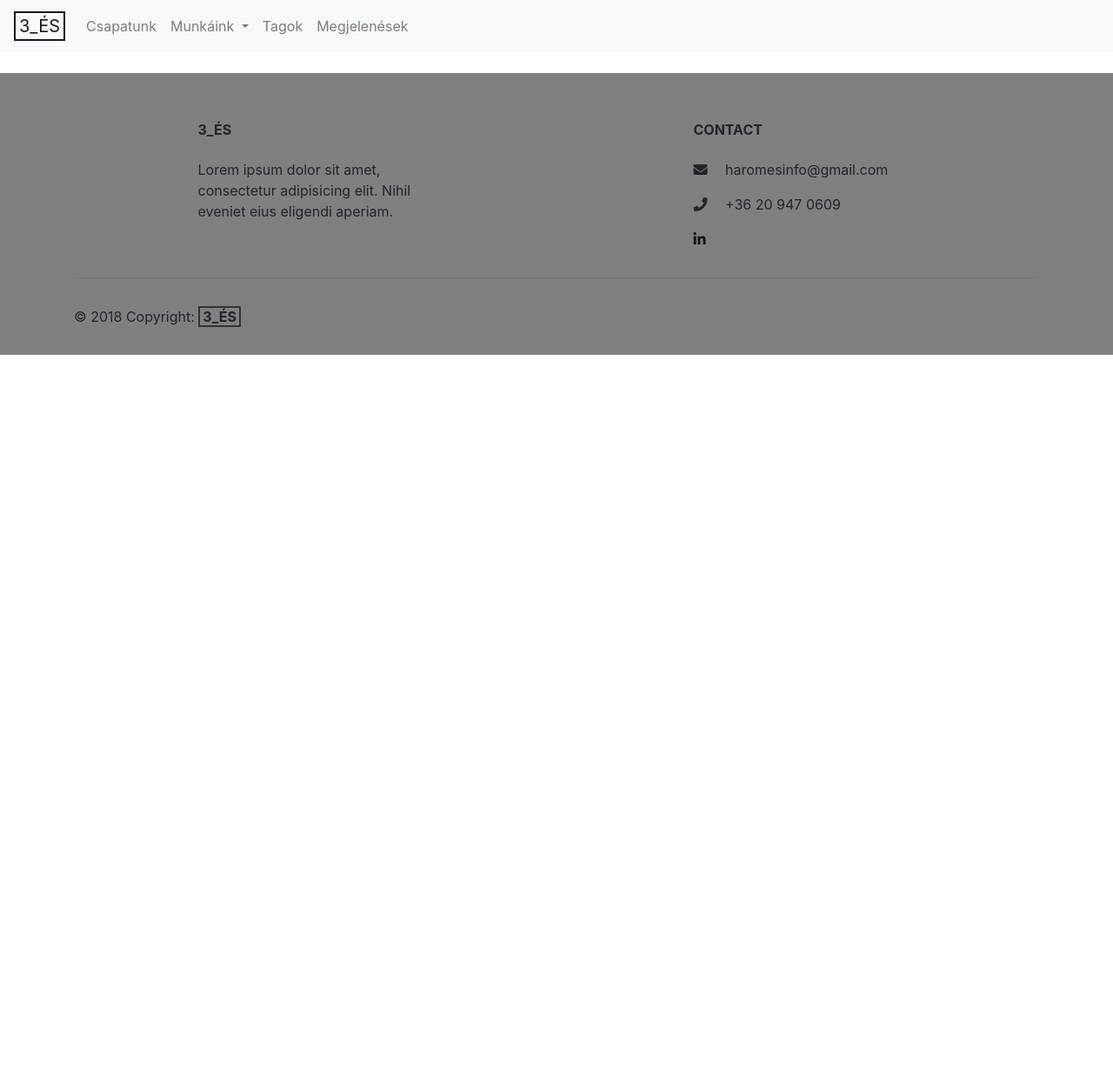
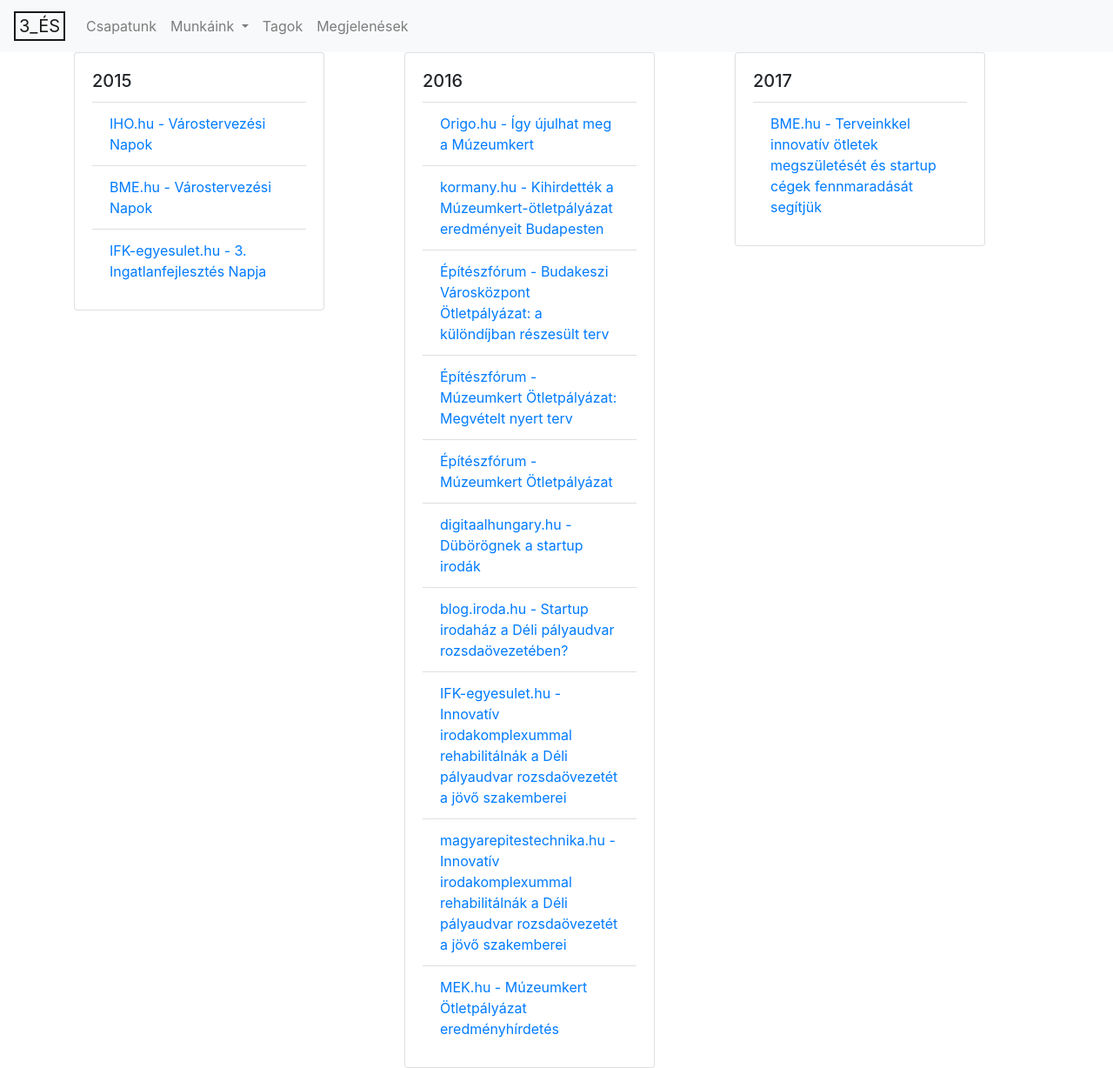
Before and after one commit to peterciprian/3_ES-team-homepage, a plain HTML site: page links.html in a window 1280 px wide. Shown: the top 1228 px of the page at 87% size. Before the commit the page ends 800 px from the top, so only its background shows below. Drawn offline with nearby package versions, Linux system fonts and the light colour scheme.

Commit message:
megjelenések feltöltve

```diff
--- a/links.html
+++ b/links.html
@@ -55,6 +55,84 @@
 
     <!--/NAVBAR-->
     <!--SECTIONS-->
+    <div class="container">
+        <div class="row">
+            <div class="col-xs-12 col-md-6 col-lg-4">
+                <div class="card" style="width: 18rem;">
+                    <div class="card-body">
+                        <h5 class="card-title">2015</h5>
+                        <ul class="list-group list-group-flush">
+                            <li class="list-group-item">
+                                <a href="http://iho.hu/hir/varostervezesi-napok-2015-dobrentei-ter-150309">IHO.hu - Várostervezési Napok</a>
+                            </li>
+                            <li class="list-group-item">
+                                <a href="https://www.bme.hu/hirek/20150309/A_varos_az_emberekert_nem_az_autokert_van">BME.hu - Várostervezési Napok</a>
+                            </li>
+                            <li class="list-group-item">
+                                <a href="http://www.ifk-egyesulet.hu/rendezveny/iii-ingatlanfejlesztes-napja/">IFK-egyesulet.hu - 3. Ingatlanfejlesztés Napja</a>
+                            </li>
+                        </ul>
+                    </div>
+                </div>
+            </div>
+            <div class="col-xs-12 col-md-6 col-lg-4">
+                <div class="card" style="width: 18rem;">
+                    <div class="card-body">
+                        <h5 class="card-title">2016</h5>
+                        <ul class="list-group list-group-flush">
+                            <li class="list-group-item">
+                                <a href="http://www.origo.hu/kultura/kunszt/20160829-muzeumkert-otletpalyazat-eredmenyhirdetes-magyar-nemzeti-muzeum.html">Origo.hu - Így újulhat meg a Múzeumkert</a>
+                            </li>
+                            <li class="list-group-item">
+                                <a href="http://www.kormany.hu/hu/emberi-eroforrasok-miniszteriuma/hirek/kihirdettek-a-muzeumkert-otletpalyazat-eredmenyeit-budapesten">kormany.hu - Kihirdették a Múzeumkert-ötletpályázat eredményeit Budapesten</a>
+                            </li>
+                            <li class="list-group-item">
+                                <a href="http://epiteszforum.hu/budakeszi-varoskozpont-otletpalyazat-a-kulondijban-reszesult-terv">Építészfórum - Budakeszi Városközpont Ötletpályázat: a különdíjban részesült terv</a>
+                            </li>
+                            <li class="list-group-item">
+                                <a href="http://epiteszforum.hu/eletreform-a-muzeumkertben-lehotai-bence-gabor-megvetelt-nyert-terve">Építészfórum - Múzeumkert Ötletpályázat: Megvételt nyert terv</a>
+                            </li>
+                            <li class="list-group-item">
+                                <a href="http://epiteszforum.hu/kihirdettek-a-muzeumkert-otletpalyazat-eredmenyeit">Építészfórum - Múzeumkert Ötletpályázat</a>
+                            </li>
+                            <li class="list-group-item">
+                                <a href="http://www.digitalhungary.hu/start-up/Duborognek-a-startup-irodak/3570/">digitaalhungary.hu - Dübörögnek a startup irodák</a>
+                            </li>
+                            <li class="list-group-item">
+                                <a href="http://blog.iroda.hu/irodapiaci-blog/startup-irodahz-a-dli-plyaudvar-rozsdavezetben/131881">blog.iroda.hu - Startup irodaház a Déli pályaudvar rozsdaövezetében?</a>
+                            </li>
+                            <li class="list-group-item">
+                                <a href="http://www.ifk-egyesulet.hu/innovativ-irodakomplexummal-rehabilitalnak-a-deli-palyaudvar-rozsdaovezetet-a-jovo-szakemberei/">IFK-egyesulet.hu - Innovatív irodakomplexummal rehabilitálnák a Déli pályaudvar rozsdaövezetét
+                                    a jövő szakemberei</a>
+                            </li>
+                            <li class="list-group-item">
+                                <a href="http://www.magyarepitestechnika.hu/index.php/hirek/3590-innovativ-irodakomplexummal-rehabilitalnak-a-deli-palyaudvar-rozsdaoevezetet-a-joevo-szakemberei#&panel1-1">magyarepitestechnika.hu - Innovatív irodakomplexummal rehabilitálnák a Déli pályaudvar rozsdaövezetét
+                                    a jövő szakemberei</a>
+                            </li>
+                            <li class="list-group-item">
+                                <a href="http://mek.hu/index.php?link=MUZEUMKERT___OTLETPALYAZAT___EREDMENYHIRDETES">MEK.hu - Múzeumkert Ötletpályázat eredményhírdetés</a>
+                            </li>
+                        </ul>
+                    </div>
+                </div>
+            </div>
+            <div class="col-xs-12 col-md-6 col-lg-4">
+                <div class="card" style="width: 18rem;">
+                    <div class="card-body">
+                        <h5 class="card-title">2017</h5>
+                        <ul class="list-group list-group-flush">
+                            <li class="list-group-item">
+                                <a href="http://www.bme.hu/hirek/20170523/Terveinkkel_innovativ_otletek_megszuleteset_es_startup_cegek_fennmaradasat_segitjuk">BME.hu - Terveinkkel innovatív ötletek megszületését és startup cégek fennmaradását segítjük</a>
+                            </li>
+                        </ul>
+                    </div>
+                </div>
+            </div>
+        </div>
+    </div>
+
+
+
 
     <!--/SECTIONS-->
     <footer class="page-footer font-small stylish-color-dark pt-4 mt-4">
```
